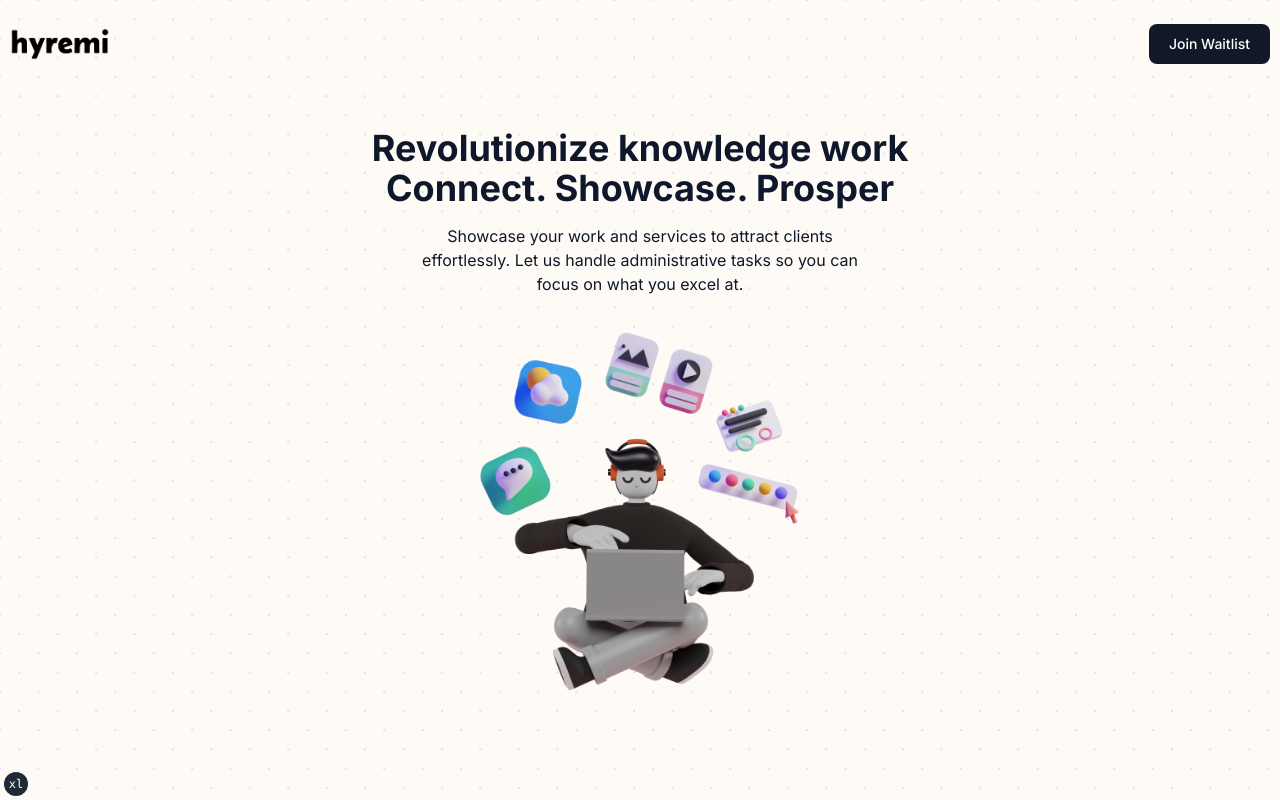
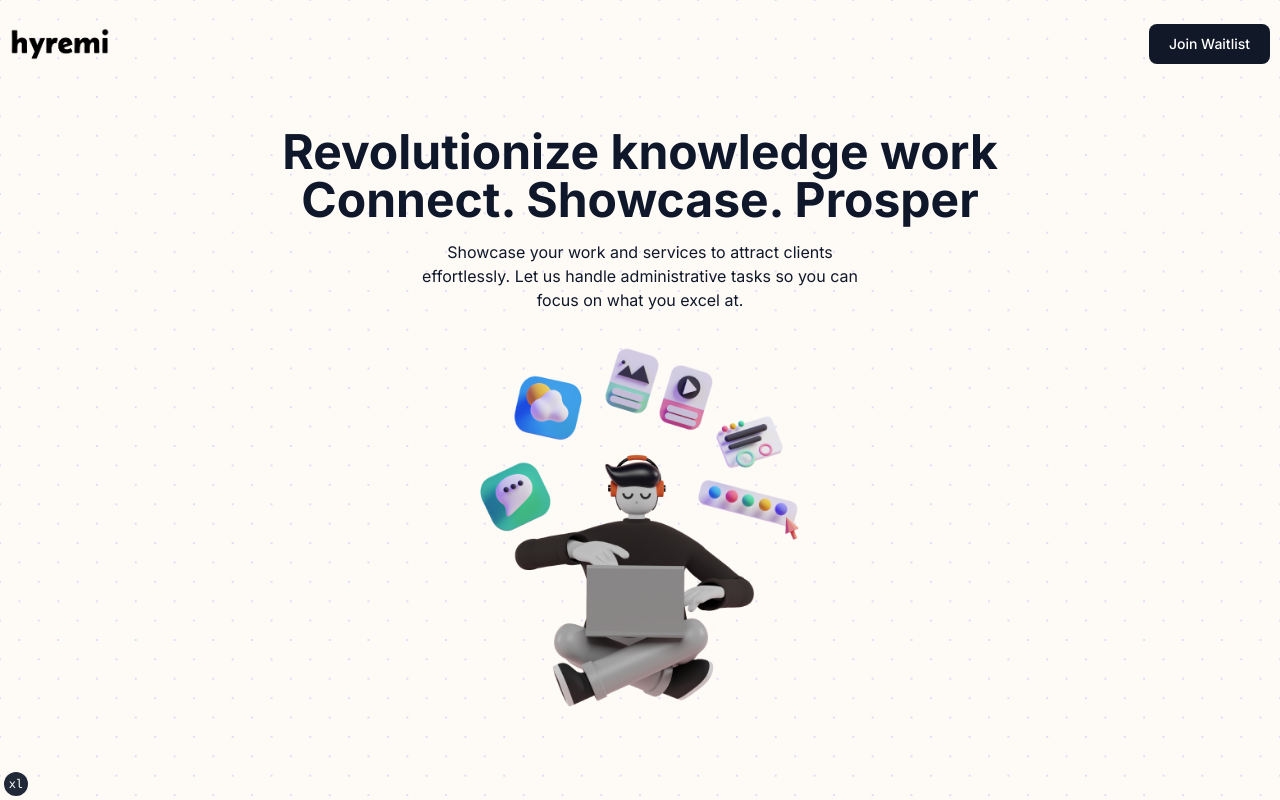
Before and after one commit to aaronlimck/hyremi_landing, a Next.js app: page / in a window 1280 px wide. Shown: the top 800 px of the page. Built offline with nearby package versions, Linux system fonts and the light colour scheme.

Commit message:
fix respinsiveness for hero section

```diff
--- a/components/Hero.js
+++ b/components/Hero.js
@@ -2,9 +2,9 @@ import Image from "next/image";
 
 const Hero = () => {
   return (
-    <div className="max-h-max w-full max-w-screen-xl flex flex-col justify-center items-center mx-auto space-y-4 py-10">
+    <div className="container max-h-max w-full max-w-screen-xl flex flex-col justify-center items-center mx-auto space-y-4 py-10">
       <h1
-        className="w-full max-w-xl text-3xl md:text-4xl text-5xl font-bold text-center"
+        className="w-full lg:max-w-3xl text-2xl sm:text-3xl md:text-4xl lg:text-5xl font-bold text-center"
         style={{ textWrap: "balance" }}
       >
         Revolutionize knowledge work Connect. Showcase. Prosper
```
